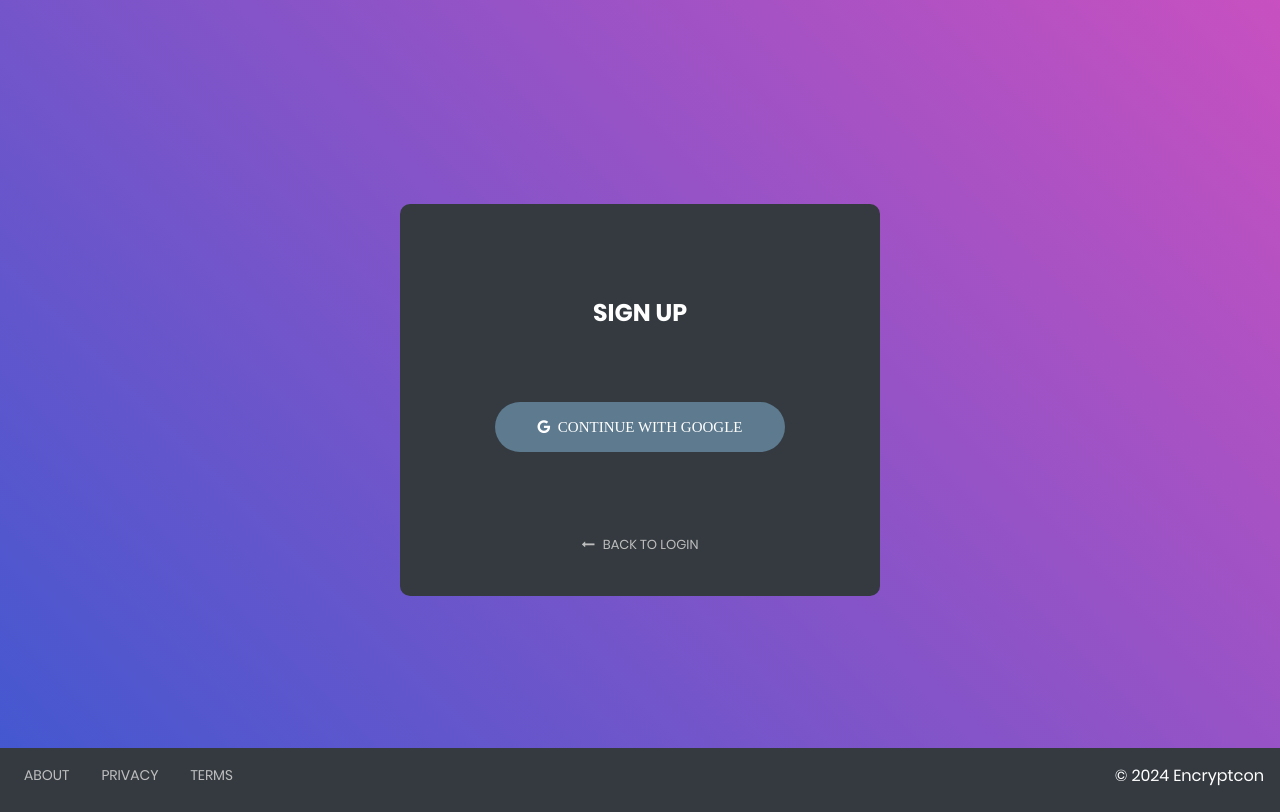
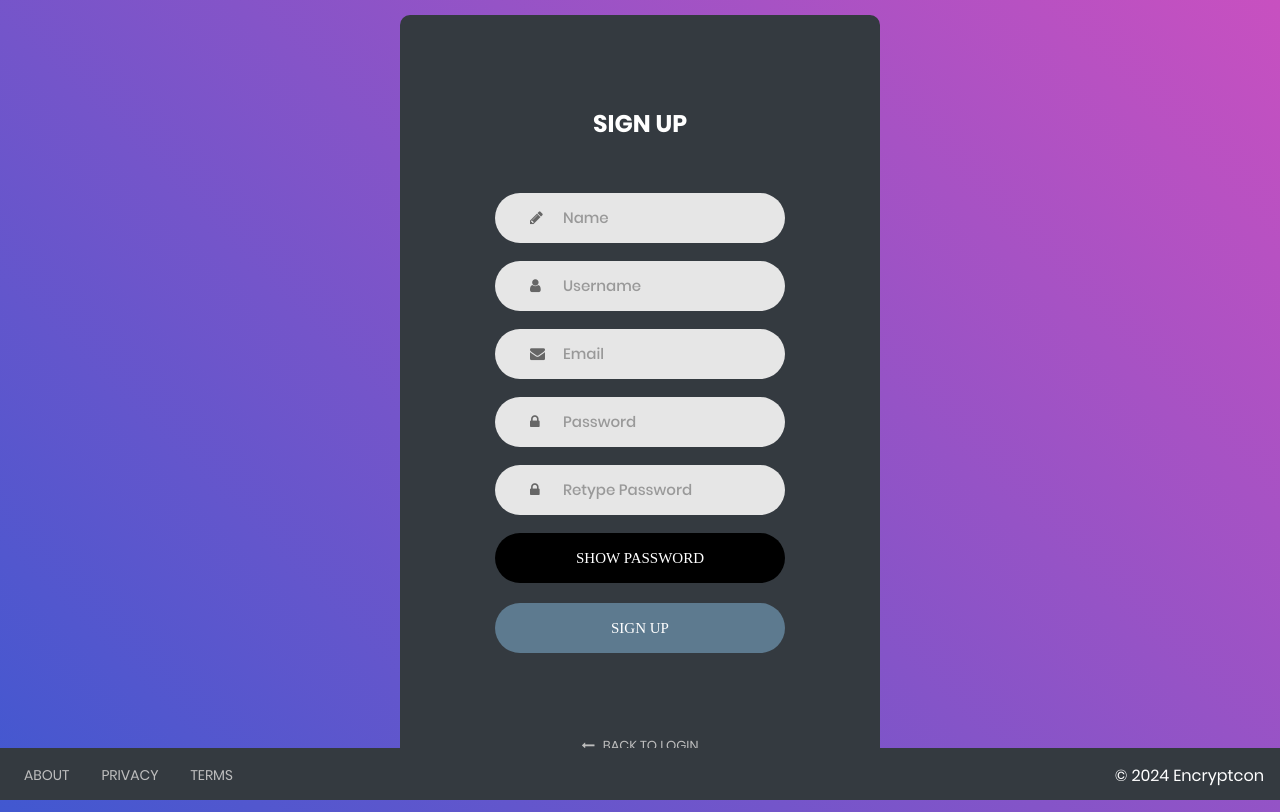
Before and after one commit to tnkrishnank/Encryptcon, a Flask app: page /signup in a window 1280 px wide. Before the commit the page ends 786 px from the top, so only its background shows below. Run offline with Flask 3, Linux system fonts and the light colour scheme; parts of the project's set-up code (start-up, migrations or seed data) failed here and were passed over; some libraries are stand-ins or nearby versions; some web fonts are replaced.

Commit message:
blockchain added

```diff
--- a/app.py
+++ b/app.py
@@ -1,3 +1,158 @@
+# ZERO KNOWLEDGE PROOF
+from cryptography.hazmat.backends import default_backend
+from cryptography.hazmat.primitives import hashes
+from cryptography.hazmat.primitives.asymmetric import ec
+from cryptography.hazmat.primitives.asymmetric.utils import decode_dss_signature, encode_dss_signature
+
+def generate_key_pair():
+    private_key = ec.generate_private_key(ec.SECP256R1(), default_backend())
+    public_key = private_key.public_key()
+    return private_key, public_key
+
+def sign_message(private_key, message):
+    message = message.encode('utf-8')
+    signature = private_key.sign(
+        message,
+        ec.ECDSA(hashes.SHA256())
+    )
+    return signature
+
+def verify_signature(public_key, message, signature):
+    message = message.encode('utf-8')
+    public_key.verify(
+        signature,
+        message,
+        ec.ECDSA(hashes.SHA256())
+    )
+
+def generate_zero_knowledge_proof(private_key, statement):
+    commitment = sign_message(private_key, statement)
+    return commitment
+
+def verify_zero_knowledge_proof(public_key, statement, commitment):
+    try:
+        verify_signature(public_key, statement, commitment)
+        return True
+    except Exception:
+        return False
+
+
+# BLOCKCHAIN IMPLEMENTATION
+import hashlib
+import datetime
+
+class Block:
+    def __init__(self, index, previous_hash, timestamp, username, password, hash):
+        self.index = index
+        self.previous_hash = previous_hash
+        self.timestamp = timestamp
+        self.username = username
+        self.password = hashlib.sha256(password.encode()).hexdigest()
+        self.hash = hash
+
+def calculate_hash(index, previous_hash, timestamp, username):
+    value = str(index) + str(previous_hash) + str(timestamp) + str(username)
+    return hashlib.sha256(value.encode()).hexdigest()
+
+def create_genesis_block():
+    return Block(0, "0", datetime.datetime.now(), "Genesis Block", "Genesis block", calculate_hash(0, "0", datetime.datetime.now(), "Genesis Block"))
+
+def create_new_block(username, password):
+    index = previous_block.index + 1
+    timestamp = datetime.datetime.now()
+    hash = calculate_hash(index, previous_block.hash, timestamp, username)
+    return Block(index, previous_block.hash, timestamp, username, password, hash)
+
+def create_blockchain_user(username, passwd):
+    new_block = create_new_block(username, passwd)
+    blockchain.append(new_block)
+    previous_block = new_block
+
+def authenticate_blockchain_user(username,passwd):
+    for i in range(1, len(blockchain)):
+        if blockchain[i].username == username:
+            if (hashlib.sha256(passwd.encode()).hexdigest()) == blockchain[i].password:
+                current_block = blockchain[i]
+                previous_block = blockchain[i - 1]
+
+                if current_block.previous_hash == previous_block.hash:
+                    calculated_hash = calculate_hash(current_block.index, current_block.previous_hash, current_block.timestamp, current_block.username)
+                    if current_block.hash == calculated_hash:
+                        return True
+    return False
+
+blockchain = [create_genesis_block()]
+previous_block = blockchain[0]
+
+
+# DATA IN MOTION
+from cryptography.hazmat.primitives.ciphers import Cipher, algorithms, modes
+from cryptography.hazmat.backends import default_backend
+from cryptography.hazmat.primitives import padding
+import os
+import hashlib
+
+def generate_key():
+    return os.urandom(32)
+
+def encrypt(message, key):
+    nonce = os.urandom(16)
+    cipher = Cipher(algorithms.AES(key), modes.GCM(nonce), backend=default_backend())
+    encryptor = cipher.encryptor()
+
+    padder = padding.PKCS7(algorithms.AES.block_size).padder()
+    padded_data = padder.update(message.encode('utf-8')) + padder.finalize()
+
+    ciphertext = encryptor.update(padded_data) + encryptor.finalize()
+
+    return ciphertext, nonce, encryptor.tag
+
+def decrypt(ciphertext, key, nonce, tag):
+    cipher = Cipher(algorithms.AES(key), modes.GCM(nonce, tag), backend=default_backend())
+    decryptor = cipher.decryptor()
+
+    decrypted_data = decryptor.update(ciphertext) + decryptor.finalize()
+
+    unpadder = padding.PKCS7(algorithms.AES.block_size).unpadder()
+    plaintext = unpadder.update(decrypted_data) + unpadder.finalize()
+
+    return plaintext.decode('utf-8')
+
+def hash_function(x):
+    return hashlib.sha256(x.encode('utf-8')).digest()
+
+def functional_encrypt(message, key, function_key):
+    hashed_function_key = hash_function(function_key)
+    modified_message = message + hashed_function_key.decode('latin-1')  # Convert bytes to str
+    ciphertext, nonce, tag = encrypt(modified_message, key)
+    return ciphertext, nonce, tag
+
+def functional_decrypt(ciphertext, key, function_key, nonce, tag):
+    hashed_function_key = hash_function(function_key)
+    modified_message = decrypt(ciphertext, key, nonce, tag)
+    if hashed_function_key.decode('latin-1') in modified_message:
+        return modified_message.replace(hashed_function_key.decode('latin-1'), '')
+    else:
+        return False
+
+master_key = generate_key()
+function_key = "AuthorizedFunction"
+
+
+# DATA ENCRYPTION AND DECRYPTION
+from cryptography.fernet import Fernet
+
+key = Fernet.generate_key()
+cipher_suite = Fernet(key)
+
+def data_encrypt(value):
+    value = str(value)
+    return cipher_suite.encrypt(value.encode('utf-8'))
+
+def data_decrypt(value):
+    return float(cipher_suite.decrypt(value.decode('utf-8')))
+
+# WEB APPLICATION
 from flask import Flask, render_template, url_for, redirect, session, make_response, request
 from authlib.common.security import generate_token
 from authlib.integrations.flask_client import OAuth
@@ -15,11 +170,31 @@ uri = "mongodb+srv://encryptcon:hackathon@encryptcon.cbj7goz.mongodb.net/?retryW
 conn = MongoClient(uri, server_api=ServerApi('1'))
 db = conn.TrojanBucket
 
+def isValidUsername(s):
+    special_characters = "\\!@#$%^&*()-+?_=,<>/'"
+
+    if len(s) >= 5:
+        for i in s:
+            if i in special_characters:
+                return False
+    else:
+        return False
+
+    return True
+
+def isValidPassword(s):
+    if len(s) >= 8:
+        for i in s:
+            if i.isupper():
+                return True
+
+    return False
+
 @app.route("/messageCard", methods = ["GET"])
 def messageCard():
     return render_template("messageCard.html", title = session['title'], message = session['message'], login = session['login'])
 
-@app.route('/', methods = ["GET"])
+@app.route('/', methods = ["GET", "POST"])
 def index():
     session['title'] = "Message Card"
     session['message'] = "Hello Message !"
@@ -29,7 +204,22 @@ def index():
         if 'cUser' in request.cookies:
             return redirect("/dashboard")
 
-        return render_template('index.html')
+        if request.method == "POST":
+            username = request.form["username"]
+            password = request.form["password"]
+
+            if(authenticate_blockchain_user(username, password)):
+                collection = db.UserInfo
+                dataInDB = collection.find_one({ "username": username })
+
+                resp = make_response(redirect('/dashboard'))
+                resp.set_cookie('cUser', dataInDB['uuid'], max_age=604800)
+
+                return resp
+            else:
+                return render_template("index.html", invalidMsg = "INVALID USERNAME OR PASSWORD !")
+        else:
+            return render_template('index.html')
     except:
         if 'cUser' not in request.cookies:
             return redirect("/")
@@ -39,7 +229,7 @@ def index():
         session['login'] = True
         return redirect("/messageCard")
 
-@app.route("/signup", methods = ["GET"])
+@app.route("/signup", methods = ["GET", "POST"])
 def signup():
     session['title'] = "Message Card"
     session['message'] = "Hello Message !"
@@ -49,84 +239,52 @@ def signup():
         if 'cUser' in request.cookies:
             return redirect("/dashboard")
 
-        return render_template('signup.html')
-    except:
-        if 'cUser' not in request.cookies:
-            return redirect("/")
+        if request.method == "POST":
+            name = request.form["name"]
+            username = request.form["username"]
+            email = request.form["email"]
+            password = request.form["password"]
+            reTypePassword = request.form["re-password"]
 
-        session['title'] = "404 ERROR"
-        session['message'] = "404 ERROR. PAGE NOT FOUND !!!"
-        session['login'] = True
-        return redirect("/messageCard")
+            if isValidUsername(username):
+                if isValidPassword(password):
+                    if password == reTypePassword:
+                        collection = db.UserInfo
 
-@app.route('/googleOAuth')
-def googleOAuth():
-    session['title'] = "Message Card"
-    session['message'] = "Hello Message !"
-    session['login'] = True
+                        dataInDB = collection.find_one({ "username": username })
+                        if dataInDB is not None:
+                            return render_template("signup.html", usernameMsg = "USER ALREADY EXISTS !")
 
-    try:
-        if 'cUser' in request.cookies:
-            return redirect("/dashboard")
+                        dataInDB = collection.find_one({ "email": email })
+                        if dataInDB is not None:
+                            return render_template("signup.html", emailMsg = "EMAIL ALREADY EXISTS !")
 
-        GOOGLE_CLIENT_ID = '907651305848-0jp4po8dotp5n5ff4vvrs8bueaek78dh.apps.googleusercontent.com'
-        GOOGLE_CLIENT_SECRET = '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'
+                        u = str(uuid.uuid4())
+                        userData = {
+                            "uuid": u,
+                            "name": name,
+                            "username": username,
+                            "email": email,
+                            "password": hashlib.sha256(password.encode()).hexdigest(),
+                            "account_number": str(collection.count_documents({}) + 1),
+                            "balance": data_encrypt(1000.0)
+                        }
+                        collection.insert_one(userData)
 
-        CONF_URL = 'https://accounts.google.com/.well-known/openid-configuration'
-        oauth.register(
-            name='google',
-            client_id=GOOGLE_CLIENT_ID,
-            client_secret=GOOGLE_CLIENT_SECRET,
-            server_metadata_url=CONF_URL,
-            client_kwargs={
-                'scope': 'openid email profile'
-            }
-        )
+                        create_blockchain_user(username, password)
 
-        session['nonce'] = generate_token()
-        redirect_uri = url_for('googleOAuth_auth', _external=True)
+                        resp = make_response(redirect('/dashboard'))
+                        resp.set_cookie('cUser', u, max_age=604800)
 
-        return oauth.google.authorize_redirect(redirect_uri, nonce=session['nonce'])
-    except:
-        if 'cUser' not in request.cookies:
-            return redirect("/")
-
-        session['title'] = "404 ERROR"
-        session['message'] = "404 ERROR. PAGE NOT FOUND !!!"
-        session['login'] = True
-        return redirect("/messageCard")
-
-@app.route('/googleOAuth/auth')
-def googleOAuth_auth():
-    session['title'] = "Message Card"
-    session['message'] = "Hello Message !"
-    session['login'] = True
-
-    try:
-        if 'cUser' in request.cookies:
-            return redirect("/dashboard")
-
-        token = oauth.google.authorize_access_token()
-        user = oauth.google.parse_id_token(token, nonce=session['nonce'])
-
-        collection = db.UserInfo
-        dataInDB = collection.find_one({ "email": user['email'] })
-
-        if dataInDB is None:
-            u = str(uuid.uuid4())
-            userData = {
-                "uuid": u,
-                "email": user['email'],
-                "name": user['given_name'] + " " + user['family_name']
-            }
-            collection.insert_one(userData)
+                        return resp
+                    else:
+                        return render_template("signup.html", rePasswordMsg = "PASSWORDS DO NOT MATCH !")
+                else:
+                    return render_template("signup.html", passwordMsg = "Atleast 8 characters. Atleast one character in Uppercase !")
+            else:
+                return render_template("signup.html", usernameMsg = "Atleast 5 characters. No special characters allowed !")
         else:
-            u = dataInDB['uuid']
-
-        resp = make_response(redirect('/dashboard'))
-        resp.set_cookie('cUser', u, max_age=604800)
-
-        return resp
+            return render_template('signup.html')
     except:
         if 'cUser' not in request.cookies:
             return redirect("/")
@@ -179,6 +337,103 @@ def dashboard():
         session['login'] = False
         return redirect("/messageCard")
 
+@app.route("/balance", methods = ["GET"])
+def balance():
+    session['title'] = "Message Card"
+    session['message'] = "Hello Message !"
+    session['login'] = True
+
+    try:
+        if 'cUser' not in request.cookies:
+            return redirect("/")
+
+        collection = db.UserInfo
+        dataInDB = collection.find_one({ "uuid": request.cookies.get('cUser') })
+
+        session['title'] = "BALANCE"
+        session['message'] = "YOUR ACCOUNT BALANCE IS RS. " + str(data_decrypt(dataInDB['balance']))
+        session['login'] = False
+        return redirect("/messageCard")
+    except:
+        if 'cUser' in request.cookies:
+            return redirect("/dashboard")
+
+        session['title'] = "404 ERROR"
+        session['message'] = "404 ERROR. PAGE NOT FOUND !!!"
+        session['login'] = False
+        return redirect("/messageCard")
+
+@app.route("/send", methods = ["GET", "POST"])
+def send():
+    session['title'] = "Message Card"
+    session['message'] = "Hello Message !"
+    session['login'] = True
+
+    try:
+        if 'cUser' not in request.cookies:
+            return redirect("/")
+
+        if request.method == "POST":
+            account_number = request.form["account_number"]
+            amount = request.form["amount"]
+            amount = float(amount)
+
+            collection = db.UserInfo
+
+            dataInDB = collection.find_one({ "account_number": account_number })
+            if dataInDB is not None:
+                dataInDB = collection.find_one({ "uuid": request.cookies.get('cUser') })
+                if amount < data_decrypt(dataInDB['balance']) and amount > 0:
+                    ciphertext, nonce, tag = functional_encrypt(str(amount), master_key, function_key)
+                    amount = float(functional_decrypt(ciphertext, master_key, function_key, nonce, tag))
+
+                    private_key, public_key = generate_key_pair()
+                    statement = str(amount)
+                    commitment = generate_zero_knowledge_proof(private_key, statement)
+                    is_valid_proof = verify_zero_knowledge_proof(public_key, statement, commitment)
+
+                    if is_valid_proof:
+                        dataInDB = collection.find_one({ "account_number": account_number })
+                        q = { "account_number": account_number }
+                        n = { "$set": { "balance": data_encrypt(data_decrypt(dataInDB['balance']) + amount) } }
+                        collection.update_one(q, n)
+
+                        dataInDB = collection.find_one({ "uuid": request.cookies.get('cUser') })
+                        q = { "uuid": request.cookies.get('cUser') }
+                        n = { "$set": { "balance": data_encrypt(data_decrypt(dataInDB['balance']) - amount) } }
+                        collection.update_one(q, n)
+
+                        session['title'] = "TRANSACTION"
+                        session['message'] = "TRANSACTION OF AMOUNT RS. " + str(amount) + " TO ACCOUNT NUMBER " + account_number + " DONE SUCCESSFULLY."
+                        session['login'] = False
+                        return redirect("/messageCard")
+                    else:
+                        session['title'] = "TRANSACTION"
+                        session['message'] = "TRANSACTION OF AMOUNT RS. " + str(amount) + " TO ACCOUNT NUMBER " + account_number + " FAILED."
+                        session['login'] = False
+                        return redirect("/messageCard")
+                else:
+                    return render_template("send.html", amountMsg = "INSUFFICIENT BALANCE OR INVALID ENTRY !")
+            else:
+                return render_template("send.html", account_numberMsg = "INVALID ACCOUNT NUMBER !")
+        else:
+            return render_template('send.html')
+        collection = db.UserInfo
+        dataInDB = collection.find_one({ "uuid": request.cookies.get('cUser') })
+
+        session['title'] = "BALANCE"
+        session['message'] = "YOUR ACCOUNT BALANCE IS RS. " + str(dataInDB['balance'])
+        session['login'] = False
+        return redirect("/messageCard")
+    except:
+        if 'cUser' in request.cookies:
+            return redirect("/dashboard")
+
+        session['title'] = "404 ERROR"
+        session['message'] = "404 ERROR. PAGE NOT FOUND !!!"
+        session['login'] = False
+        return redirect("/messageCard")
+
 @app.route("/settings", methods = ["GET"])
 def settings():
     session['title'] = "Message Card"
@@ -213,7 +468,7 @@ def profile():
         dataInDB = collection.find_one({ "uuid": request.cookies.get('cUser') })
 
         if dataInDB is not None:
-            return render_template("profile.html", name = dataInDB['name'], email = dataInDB['email'])
+            return render_template("profile.html", name = dataInDB['name'], username = dataInDB['username'], email = dataInDB['email'])
         else:
             session['title'] = "ACCOUNT ERROR"
             session['message'] = "ACCOUNT NOT FOUND. LOGIN OR SIGNUP !!!"
--- a/templates/profile.html
+++ b/templates/profile.html
@@ -28,6 +28,10 @@
 						</span>
 
 						<span class="login1-form-title pt-5 pb-0" style="text-align: left !important;">
+							USERNAME&emsp;:&emsp;{{username}}
+						</span>
+
+						<span class="login1-form-title pt-5 pb-0" style="text-align: left !important;">
 							EMAIL ID&emsp;&emsp;:&emsp;{{email}}
 						</span>
 					</div>
--- a/templates/signup.html
+++ b/templates/signup.html
@@ -13,13 +13,68 @@
 	<div class="limiter">
 		<div class="container-login0">
 			<div class="wrap-login0" style="width: 480px;">
-				<form class="login0-form validate-form" method="get">
+				<form class="login0-form validate-form" method="post">
 					<span class="login0-form-title">
 						SIGN UP
 					</span>
+					<div class="wrap-input0">
+						<input class="input0" type="text" name="name" placeholder="Name" required>
+						<span class="focus-input0"></span>
+						<span class="symbol-input0">
+							<i class="fa fa-pencil" aria-hidden="true"></i>
+						</span>
+					</div>
+					<span class="text-warning d-flex justify-content-center">
+						<label></label>
+					</span>
+					<div class="wrap-input0">
+						<input class="input0" type="text" name="username" placeholder="Username" required>
+						<span class="focus-input0"></span>
+						<span class="symbol-input0">
+							<i class="fa fa-user" aria-hidden="true"></i>
+						</span>
+					</div>
+					<span class="text-warning d-flex justify-content-center">
+						<label>{{usernameMsg}}</label>
+					</span>
+					<div class="wrap-input0">
+						<input class="input0" type="email" name="email" placeholder="Email" required>
+						<span class="focus-input0"></span>
+						<span class="symbol-input0">
+							<i class="fa fa-envelope" aria-hidden="true"></i>
+						</span>
+					</div>
+					<span class="text-warning d-flex justify-content-center">
+						<label>{{emailMsg}}</label>
+					</span>
+					<div class="wrap-input0">
+						<input class="input0" type="password" name="password" id="pass" placeholder="Password" required>
+						<span class="focus-input0"></span>
+						<span class="symbol-input0">
+							<i class="fa fa-lock" aria-hidden="true"></i>
+						</span>
+					</div>
+					<span class="text-warning d-flex justify-content-center">
+						<label>{{passwordMsg}}</label>
+					</span>
+					<div class="wrap-input0">
+						<input class="input0" type="password" name="re-password" id="rePass" placeholder="Retype Password" required>
+						<span class="focus-input0"></span>
+						<span class="symbol-input0">
+							<i class="fa fa-lock" aria-hidden="true"></i>
+						</span>
+					</div>
+					<span class="text-warning d-flex justify-content-center">
+						<label>{{rePasswordMsg}}</label>
+					</span>
+					<div class="container-login0-form-btn pt-0">
+						<button class="login0-form-btn" style="background-color: #000; color: #fff" id="sPass" onclick="showPass()" type="button">
+							SHOW PASSWORD
+						</button>
+					</div>
 					<div class="container-login0-form-btn">
-						<button class="login0-form-btn" onclick="location.href='googleOAuth'" type="button">
-							<i class="fa fa-google"></i> &nbsp; CONTINUE WITH GOOGLE
+						<button class="login0-form-btn" name="submitButton" value="signup" type="submit">
+							SIGN UP
 						</button>
 					</div>
 					<div class="text-center p-t-80">
@@ -58,5 +113,23 @@
 			</nav>
 		</div>
 	</div>
+	<script src="../static/js/main.js"></script>
+	<script>
+		function showPass() {
+		  var x = document.getElementById("pass");
+		  var y = document.getElementById("rePass");
+		  if (x.type === "password") {
+			x.type = "text";
+			y.type = "text";
+			document.getElementById("sPass").style.cssText = 'background-color: #fff; color: #000;';
+			document.getElementById('sPass').textContent = 'HIDE PASSWORD';
+		  } else {
+			x.type = "password";
+			y.type = "password";
+			document.getElementById("sPass").style.cssText = 'background-color: #000; color: #fff;';
+			document.getElementById('sPass').textContent = 'SHOW PASSWORD';
+		  }
+		}
+	</script>
 </body>
 </html>
```
Also changed, not shown: requirements.txt (+19 -0 lines), templates/dashboard.html (+12 -0 lines), templates/index.html (+39 -3 lines), templates/send.html (added, +56 -0 lines), README.md.
